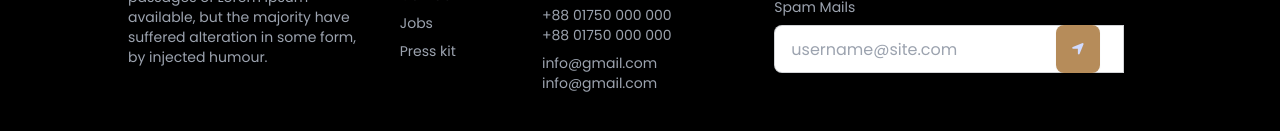
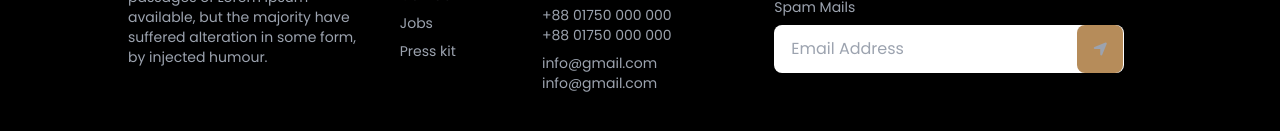
Before and after one commit to Firoz800528/legal-solution-practice, a plain HTML site: page index.html in a window 1280 px wide. Shown: the part 4158-4289 px from the top of the page. Drawn offline with nearby package versions, Linux system fonts and the light colour scheme.

Commit message:
thired commit

```diff
--- a/index.html
+++ b/index.html
@@ -341,13 +341,10 @@
           <h6 class="footer-title heading-font">Subscribe</h6>
           <br>
           <p>Subscribe for our latest & <br> Articles. We Won’t Give You <br> Spam Mails</p>
-          <fieldset class="form-control w-full">
-            <div class="join">
-              <input
-                type="text"
-                placeholder="username@site.com"
-                class="input input-bordered join-item" />
-              <button class="btn btn-primary  lg:right-[180px] bg-color border-0 hover:bg-white hover:text-black right-[20vw] absolute"><i class="fa-solid fa-location-arrow"></i></button>
+                <label class="input relative flex items-center justify-between">
+                  <input type="text" class="grow" placeholder="Email Address" />
+                  <i class="fa-solid fa-location-arrow bg-color  p-4 rounded-lg absolute right-0"></i>
+                </label>
             </div>
           </fieldset>
         </form>
```
